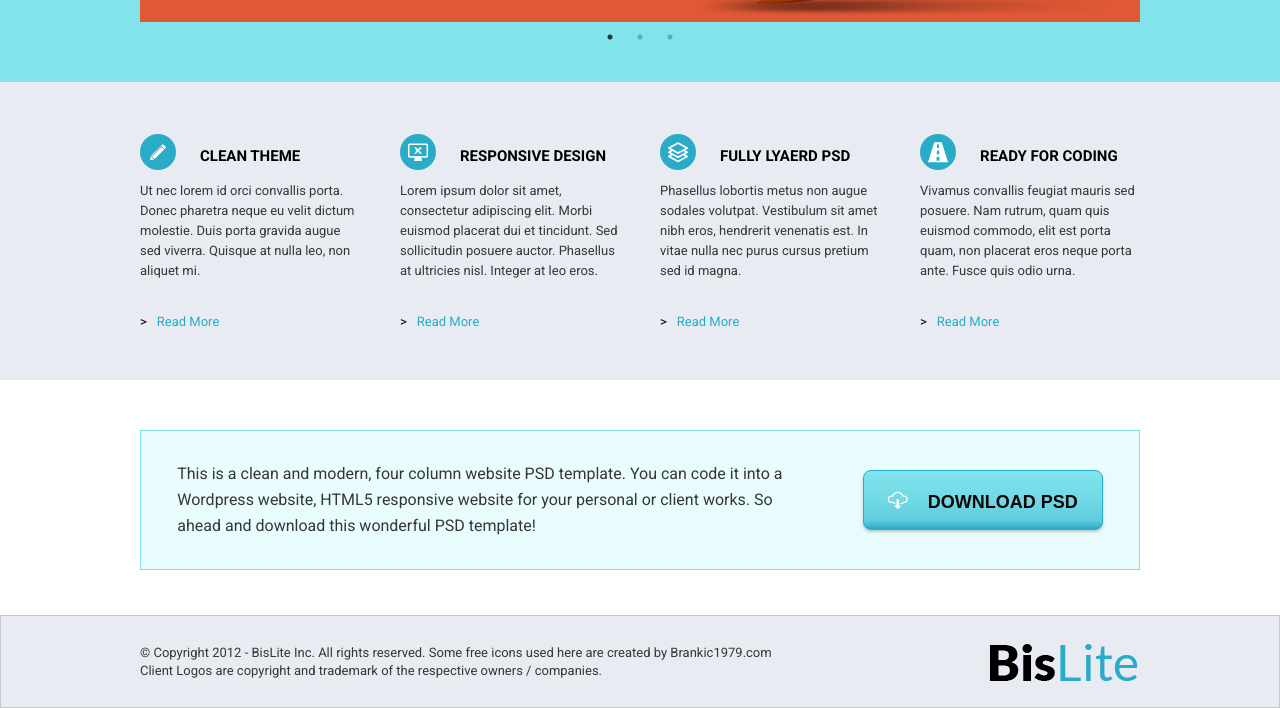
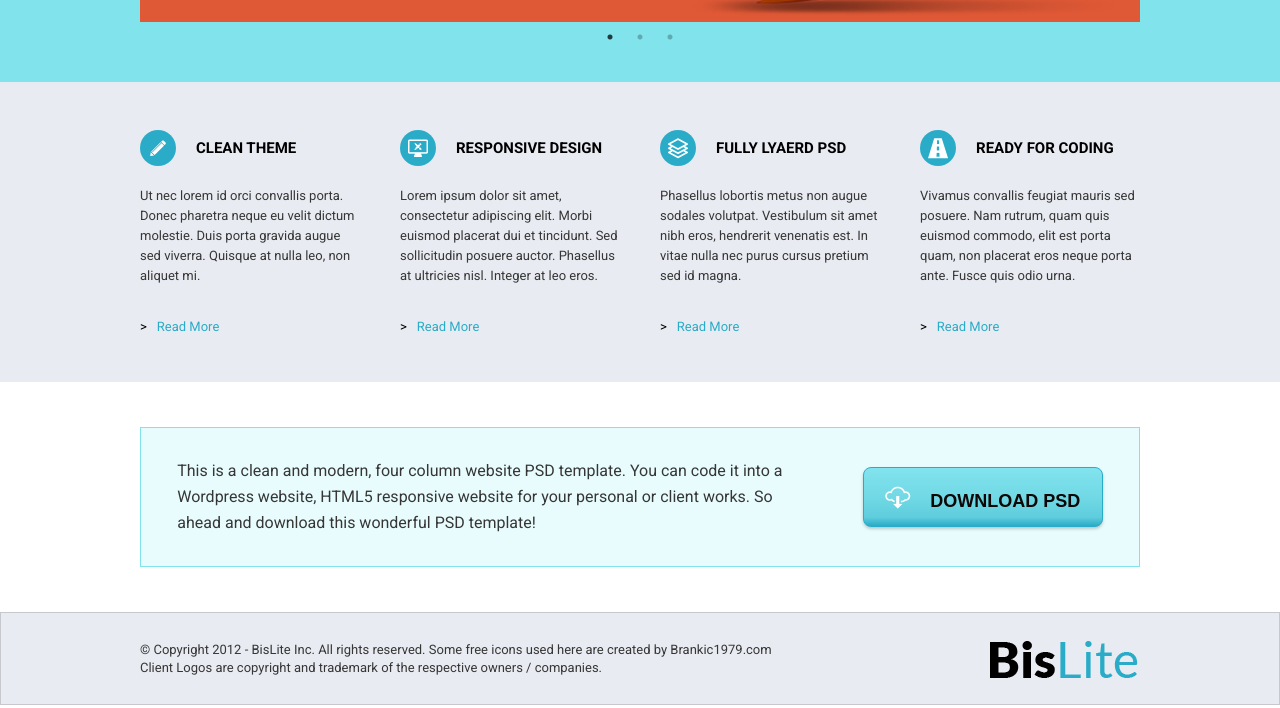
Before and after one commit to serhii-sultanov/bislite, a plain HTML site: page index.html in a window 1280 px wide. Shown: the part 568-1276 px from the top of the page. Drawn offline with Linux system fonts and the light colour scheme; files whose address does not match are found by name.

Commit message:
added new class, added new div, added hover to links and button, changed margin to padding, put span into h2, flexed, added padding and margin-left to nav, renamed classes, added min-height, added flex-basis

```diff
--- a/css/styles.css
+++ b/css/styles.css
@@ -8,33 +8,42 @@ body {
 	font-family: 'Roboto', sans-serif;
 }
 
+a {
+	text-decoration: none;
+}
+
+.container {
+	width: 1000px;
+	margin: 0 auto;
+}
+
 .header {
 	height: 120px;
 	background-color: #e8ebf1;
 }
 
 .header-nav {
-	width: 1000px;
 	height: 100%;
-	margin: 0 auto;
 	display: flex;
 	justify-content: space-between;
 	align-items: center;
 }
 
 .header-nav-items {
-	width: 640px;
 	list-style: none;
 	display: flex;
-	justify-content: space-between;
-	align-items: center;
 }
 
 .header-nav-item {
 	position: relative;
+	margin-left: 30px;
 }
 
-.header-nav-item:hover {
+.header-nav-item:first-child {
+	margin: 0;
+}
+
+.nav-item-link:hover {
 	background-color: #fff;
 	box-shadow: 0 -5px 0 #2aacc8;
 }
@@ -46,12 +55,12 @@ body {
 }
 
 .nav-item-link {
-	text-decoration: none;
 	font-size: 13px;
 	line-height: 20px;
 	text-transform: uppercase;
 	color: #000;
 	font-weight: bold;
+	padding: 5px 10px;
 }
 
 .icon-arrow {
@@ -65,7 +74,7 @@ body {
 	background-image: url("../img/logo.png");
 }
 
-.main-logo:hover {
+.logo:hover {
 	opacity: 50%;
 }
 
@@ -92,7 +101,6 @@ body {
 	font-size: 13px;
 	line-height: 36px;
 	color: #000;
-	text-decoration: none;
 	margin-left: 15px;
 }
 
@@ -103,11 +111,6 @@ body {
 .wrapper {
 	background-color: #81e4ed;
 	padding: 30px 0 30px;
-}
-
-.carousel {
-	width: 1000px;
-	margin: 0 auto;
 }
 
 .carousel-box {
@@ -157,28 +160,27 @@ body {
 	overflow: hidden;
 }
 
-.icns {
+.services {
 	background-color: #e8ebf1;
-	padding: 60px 0 50px;
-	margin-bottom: 50px;
+	min-height: 300px;
+	display: flex;
+	align-items: center;
 }
 
-.icns-boxes {
-	width: 1000px;
-	margin: 0 auto;
+.services-boxes {
 	display: flex;
 	justify-content: space-between;
 }
 
-.icns-box {
-	width: 220px;
+.services-box {
+	flex-basis: 220px;
 }
 
-.icns-heading {
+.services-heading {
+	display: flex;
+	align-items: center;
 	font-size: 15px;
 	line-height: 20px;
-	display: inline;
-	margin-left: 20px;
 	text-transform: uppercase;
 }
 
@@ -188,19 +190,26 @@ body {
 	border-radius: 50%;
 	color: #fff;
 	font-size: 20px;
+	margin-right: 20px;
 }
 
-.icns-text {
+.services-text {
 	font-size: 13px;
 	line-height: 20px;
 	color: #363636;
-	margin: 15px 0 30px;
+	margin: 20px 0 30px;
 }
 
-.icns-link {
-	text-decoration: none;
+.services-link {
 	font-size: 13px;
 	color: #2aacc8;
+	border-bottom: 1px solid transparent;
+  	transition: all ease-in-out 1s;
+}
+
+.services-link:hover {
+	color: #2a4ac8;
+  	border-color: #2a4ac8;
 }
 
 .arrow-right {
@@ -209,15 +218,16 @@ body {
 }
 
 .dwnld {
-	width: 1000px;
+	padding: 45px 0;
+}
+
+.dwnld-box {
 	height: 140px;
-	margin: 0 auto;
 	background-color: #e8fcfe;
 	border: 1px solid #81e4ed;
 	display: flex;
 	justify-content: space-around;
 	align-items: center;
-	margin-bottom: 45px;
 }
 
 .dwnld-text {
@@ -229,7 +239,7 @@ body {
 
 .btn-dwnld {
 	text-transform: uppercase;
-	background-image: linear-gradient(0deg, #29abc7 0%, #5fcddd 15%, #71d9e5 50%, #81e3ed 100%);
+	background: linear-gradient(0deg, #29abc7 0%, #5fcddd 15%, #71d9e5 50%, #81e3ed 100%);
 	border: 1px solid #2aacc8;
 	border-radius: 8px;
 	width: 240px;
@@ -243,6 +253,7 @@ body {
 
 .btn-dwnld:hover {
 	filter: drop-shadow(0px -2px 1.5px rgba(0,0,0,0.2));
+	background: linear-gradient(180deg, #29abc7 0%, #5fcddd 15%, #71d9e5 50%, #81e3ed 100%);
 	cursor: pointer;
 }
 
@@ -252,7 +263,7 @@ body {
 
 .icon-download-psd:before {
 	color: #fff;
-	font-size: 20px;
+	font-size: 25px;
 }
 
 .footer {
@@ -262,9 +273,7 @@ body {
 }
 
 .footer-items {
-	width: 1000px;
 	height: 100%;
-	margin: 0 auto;
 	display: flex;
 	align-items: center;
 	justify-content: space-between;
--- a/index.html
+++ b/index.html
@@ -1,24 +1,25 @@
 <!DOCTYPE html>
 <html lang="en">
     <head>
-		<meta charset="utf-8">
+        <meta charset="utf-8" />
         <title>BisLite</title>
         <link rel="stylesheet" type="text/css" href="css/styles.css" />
         <link rel="stylesheet" href="css/icons.css" />
-        <link rel="stylesheet" type="text/css" href="css/slick-theme.css">
-        <link rel="stylesheet" type="text/css" href="css/slick.css">
-        <link rel="preconnect" href="https://fonts.googleapis.com">
-		<link rel="preconnect" href="https://fonts.gstatic.com" crossorigin>
-		<link href="https://fonts.googleapis.com/css2?family=Lato:wght@700&family=Roboto:wght@400;700&display=swap" rel="stylesheet">
+        <link rel="stylesheet" type="text/css" href="css/slick-theme.css" />
+        <link rel="stylesheet" type="text/css" href="css/slick.css" />
+        <link rel="preconnect" href="https://fonts.googleapis.com" />
+        <link rel="preconnect" href="https://fonts.gstatic.com" crossorigin />
+        <link href="https://fonts.googleapis.com/css2?family=Lato:wght@700&family=Roboto:wght@400;700&display=swap" rel="stylesheet" />
     </head>
     <body>
         <header class="header">
-			<nav class="header-nav">
-				<a href="#" class="logo main-logo"></a>
+            <nav class="header-nav container">
+                <a href="#" class="logo"></a>
                 <ul class="header-nav-items">
                     <li class="header-nav-item"><a href="#" class="nav-item-link">home</a></li>
                     <li class="header-nav-item"><a href="#" class="nav-item-link">about us</a></li>
-					<li class="header-nav-item"><a href="#" class="nav-item-link ">services<span class="icon-arrow"></span></a>
+                    <li class="header-nav-item">
+                        <a href="#" class="nav-item-link">services<span class="icon-arrow"></span></a>
                         <ul class="nav-menu-items">
                             <li class="nav-menu-item"><a href="#" class="menu-item-link">Web Design</a></li>
                             <li class="nav-menu-item"><a href="#" class="menu-item-link">Wordpress Design</a></li>
@@ -27,7 +28,9 @@
                             <li class="nav-menu-item"><a href="#" class="menu-item-link">Social Media Management</a></li>
                         </ul>
                     </li>
-					<li class="header-nav-item"><a href="#" class="nav-item-link">portfolio<span class="icon-arrow"></span></a></li>
+                    <li class="header-nav-item">
+                        <a href="#" class="nav-item-link">portfolio<span class="icon-arrow"></span></a>
+                    </li>
                     <li class="header-nav-item"><a href="#" class="nav-item-link">blog</a></li>
                     <li class="header-nav-item"><a href="#" class="nav-item-link">contact us</a></li>
                 </ul>
@@ -35,68 +38,68 @@
         </header>
         <main class="main-content">
             <section class="wrapper">
-				<div class="carousel">
+                <div class="carousel container">
                     <div class="carousel-box">
                         <div class="carousel-coffee">
                             <p class="carousel-text">We design clean, crisp & memorable icons</p>
                         </div>
                     </div>
                     <div class="carousel-box box-bg">
-						<img src="img/coffee.jpg" alt="coffee-seed" class="carousel-img">
+                        <img src="img/coffee.jpg" alt="coffee-seed" class="carousel-img" />
                     </div>
                     <div class="carousel-box box-bg">
-						<img src="img/coffee-machine.jpg" alt="coffee-machine" class="carousel-img">
+                        <img src="img/coffee-machine.jpg" alt="coffee-machine" class="carousel-img" />
                     </div>
                 </div>
             </section>
-			<section class="icns">
-				<div class="icns-boxes">
-					<div class="icns-box">
-						<span class="icn-bg icon-clean-theme"></span>
-						<h2 class="icns-heading">clean theme</h2>
-						<p class="icns-text">Ut nec lorem id orci convallis porta. Donec pharetra neque eu velit dictum molestie. Duis porta gravida augue sed viverra. Quisque at nulla leo, non aliquet mi.</p>
-						<a href="#" class="icns-link"><span class="arrow-right">&gt;</span>Read More</a>
+            <section class="services">
+                <div class="services-boxes container">
+                    <div class="services-box">
+                        <h2 class="services-heading"><span class="icn-bg icon-clean-theme"></span>clean theme</h2>
+                        <p class="services-text">Ut nec lorem id orci convallis porta. Donec pharetra neque eu velit dictum molestie. Duis porta gravida augue sed viverra. Quisque at nulla leo, non aliquet mi.</p>
+                        <a href="#" class="services-link"><span class="arrow-right">&gt;</span>Read More</a>
                     </div>
-					<div class="icns-box">
-						<span class="icn-bg icon-responsive-design"></span>
-						<h2 class="icns-heading">responsive design</h2>
-						<p class="icns-text">Lorem ipsum dolor sit amet, consectetur adipiscing elit. Morbi euismod placerat dui et tincidunt. Sed sollicitudin posuere auctor. Phasellus at ultricies nisl. Integer at leo eros.</p>
-						<a href="#" class="icns-link"><span class="arrow-right">&gt;</span>Read More</a>
+                    <div class="services-box">
+                        <h2 class="services-heading"><span class="icn-bg icon-responsive-design"></span>responsive design</h2>
+                        <p class="services-text">Lorem ipsum dolor sit amet, consectetur adipiscing elit. Morbi euismod placerat dui et tincidunt. Sed sollicitudin posuere auctor. Phasellus at ultricies nisl. Integer at leo eros.</p>
+                        <a href="#" class="services-link"><span class="arrow-right">&gt;</span>Read More</a>
                     </div>
-					<div class="icns-box">
-						<span class="icn-bg icon-fully-layerd-psd"></span>
-						<h2 class="icns-heading">fully lyaerd psd</h2>
-						<p class="icns-text"> Phasellus lobortis metus non augue sodales volutpat. Vestibulum sit amet nibh eros, hendrerit venenatis est. In vitae nulla nec purus cursus pretium sed id magna.</p>
-						<a href="#" class="icns-link"><span class="arrow-right">&gt;</span>Read More</a>
+                    <div class="services-box">
+                        <h2 class="services-heading"><span class="icn-bg icon-fully-layerd-psd"></span>fully lyaerd psd</h2>
+                        <p class="services-text">Phasellus lobortis metus non augue sodales volutpat. Vestibulum sit amet nibh eros, hendrerit venenatis est. In vitae nulla nec purus cursus pretium sed id magna.</p>
+                        <a href="#" class="services-link"><span class="arrow-right">&gt;</span>Read More</a>
                     </div>
-					<div class="icns-box">
-						<span class="icn-bg icon-ready-for-coding"></span>
-						<h2 class="icns-heading">ready for coding</h2>
-						<p class="icns-text">Vivamus convallis feugiat mauris sed posuere. Nam rutrum, quam quis euismod commodo, elit est porta quam, non placerat eros neque porta ante. Fusce quis odio urna.</p>
-						<a href="#" class="icns-link"><span class="arrow-right">&gt;</span>Read More</a>
+                    <div class="services-box">
+                        <h2 class="services-heading"><span class="icn-bg icon-ready-for-coding"></span>ready for coding</h2>
+                        <p class="services-text">Vivamus convallis feugiat mauris sed posuere. Nam rutrum, quam quis euismod commodo, elit est porta quam, non placerat eros neque porta ante. Fusce quis odio urna.</p>
+                        <a href="#" class="services-link"><span class="arrow-right">&gt;</span>Read More</a>
                     </div>
                 </div>
             </section>
             <section class="dwnld">
-				<p class="dwnld-text">This is a clean and modern, four column website PSD template. You can code it into a Wordpress website, HTML5 responsive website for your personal or client works. So ahead and download this wonderful PSD template!</p>
+                <div class="dwnld-box container">
+                    <p class="dwnld-text">
+                        This is a clean and modern, four column website PSD template. You can code it into a Wordpress website, HTML5 responsive website for your personal or client works. So ahead and download this wonderful PSD template!
+                    </p>
                     <button class="btn-dwnld"><span class="icon-download-psd"></span>download psd</button>
+                </div>
             </section>
         </main>
         <footer class="footer">
-			<div class="footer-items">
+            <div class="footer-items container">
                 <div class="footer-text">
                     <p>&copy; Copyright 2012 - BisLite Inc. All rights reserved. Some free icons used here are created by Brankic1979.com</p>
-					<p>Client Logos are copyright and trademark of the respective owners / companies. </p>
+                    <p>Client Logos are copyright and trademark of the respective owners / companies.</p>
                 </div>
-				<div class="logo"></div>
+                <a href="#" class="logo"></a>
             </div>
         </footer>
         <script type="text/javascript" src="js/jquery-3.6.0.js"></script>
         <script type="text/javascript" src="js/slick.min.js"></script>
         <script type="text/javascript">
-			$(document).ready(function(){
-		  $('.carousel').slick({
-		    dots:true
+            $(document).ready(function () {
+                $(".carousel").slick({
+                    dots: true,
                 });
             });
         </script>
```
Lines whose indentation alone changed are shown as unchanged.
